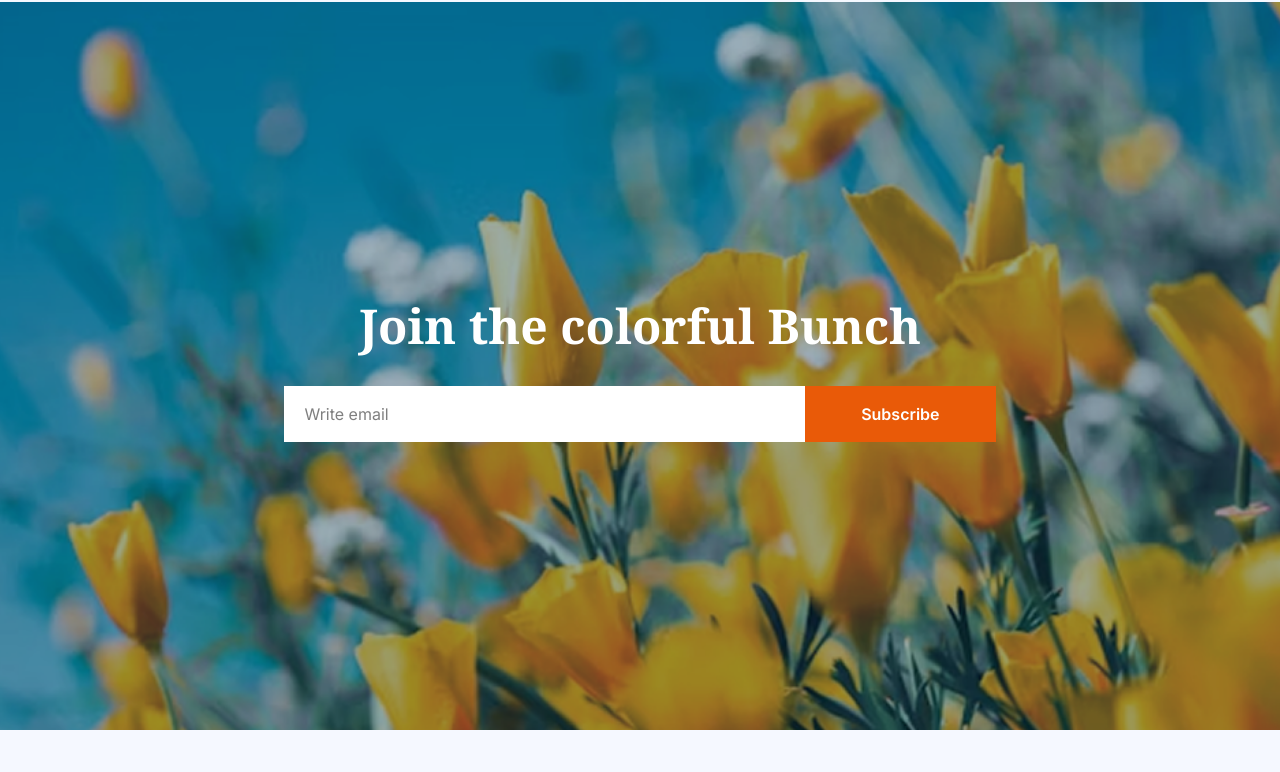
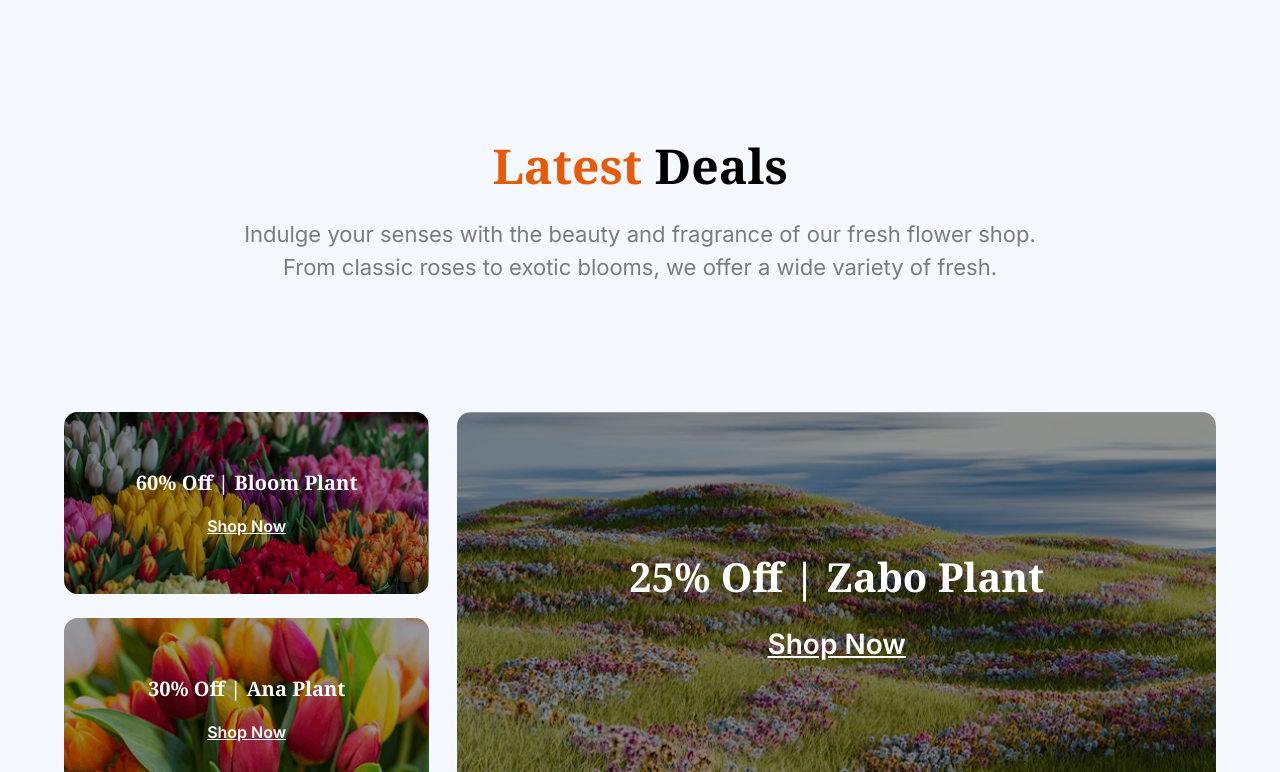
Before and after one commit to samibyte/pha02-responsive-flowers, a plain HTML site: page index.html in a window 1280 px wide. Shown: the part 2883-3655 px from the top of the page. Drawn offline with nearby package versions, Linux system fonts and the light colour scheme.

Commit message:
Add latest deal section

```diff
--- a/index.html
+++ b/index.html
@@ -71,6 +71,7 @@
       </div>
     </header>
     <main>
+      <!-- Our Plants section -->
       <section class="text-center max-w-6xl sm:m-auto mx-4 mb-10 sm:mb-52">
         <h2 class="section-title text-5xl mb-4">
           <span class="text-[#E95A08]">Our</span> Plants
@@ -148,8 +149,9 @@
         </div>
       </section>
 
+      <!-- Plants Lover section -->
       <section
-        class="max-w-6xl sm:m-auto mx-4 mb-36 sm:flex justify-between items-center"
+        class="max-w-6xl sm:mx-auto mx-4 mb-36 sm:flex justify-between items-center sm:mb-32"
       >
         <img
           class="mb-5"
@@ -180,6 +182,83 @@
         </div>
       </section>
 
+      <!-- Latest Deal section -->
+      <section class="text-center max-w-6xl sm:m-auto mx-4 mb-10 sm:mb-30">
+        <h2 class="section-title mb-4">
+          <span class="text-[#E95A08]">Latest</span> Deals
+        </h2>
+        <p class="section-description max-w-[800px] m-auto mb-12 sm:mb-32 w">
+          Indulge your senses with the beauty and fragrance of our fresh flower
+          shop. From classic roses to exotic blooms, we offer a wide variety of
+          fresh.
+        </p>
+        <!-- deal card container -->
+        <div class="grid grid-cols-1 sm:grid-cols-3 gap-7">
+          <!-- deal card first column container -->
+          <div class="flex flex-col gap-6">
+            <div
+              class="relative w-full h-full rounded-[14px] overflow-hidden mb-5 sm:mb-0"
+            >
+              <div
+                class="absolute inset-0 bg-[url('./assets/deal-bloom.png')] bg-cover bg-no-repeat"
+              ></div>
+
+              <div class="absolute inset-0 bg-black/60 sm:bg-black/40"></div>
+
+              <div class="relative z-10 p-6 py-14 text-white">
+                <h4 class="section-title deal-title mb-4">
+                  60% Off | Bloom Plant
+                </h4>
+                <a class="underline inter-font font-semibold" href=""
+                  >Shop Now</a
+                >
+              </div>
+            </div>
+            <div
+              class="relative w-full h-full rounded-[14px] overflow-hidden mb-5 sm:mb-0"
+            >
+              <div
+                class="absolute inset-0 bg-[url('./assets/deal-ana.png')] bg-cover bg-no-repeat"
+              ></div>
+
+              <div class="absolute inset-0 bg-black/60 sm:bg-black/40"></div>
+
+              <div class="relative z-10 p-6 py-14 text-white">
+                <h4 class="section-title deal-title mb-4">
+                  30% Off | Ana Plant
+                </h4>
+                <a class="underline inter-font font-semibold" href=""
+                  >Shop Now</a
+                >
+              </div>
+            </div>
+          </div>
+          <div class="col-span-1 sm:col-span-2">
+            <div
+              class="relative w-full h-full rounded-[14px] overflow-hidden mb-5 flex flex-col justify-center items-center"
+            >
+              <div
+                class="absolute inset-0 bg-[url('./assets/deal-zabo.png')] bg-cover bg-no-repeat"
+              ></div>
+
+              <div class="absolute inset-0 bg-black/60 sm:bg-black/40"></div>
+
+              <div class="relative z-10 p-6 py-14 text-white">
+                <h4 class="section-title deal-title mb-4 zabo-plant-text">
+                  25% Off | Zabo Plant
+                </h4>
+                <a
+                  class="underline inter-font font-semibold zabo-plant-text-link"
+                  href=""
+                  >Shop Now</a
+                >
+              </div>
+            </div>
+          </div>
+        </div>
+      </section>
+
+      <!-- Newsletter Join section -->
       <section
         class="w-full h-full bg-[url(./assets/news-letter-bg.png)] bg-cover bg-no-repeat bg-center text-center mb-12"
       >
--- a/styles/landing-page.css
+++ b/styles/landing-page.css
@@ -19,7 +19,8 @@
   font-size: 1.5rem;
   font-weight: bold;
 }
-.join-title {
+.join-title,
+.deal-title {
   font-size: 20px;
 }
 .section-description {
@@ -33,6 +34,15 @@
   .section-title {
     font-size: 3rem;
   }
+  .deal-title {
+    font-size: 20px;
+  }
+  .zabo-plant-text {
+    font-size: 40px;
+  }
+  .zabo-plant-text-link {
+    font-size: 28px;
+  }
   .banner h1 {
     font-size: 4rem;
   }
```
